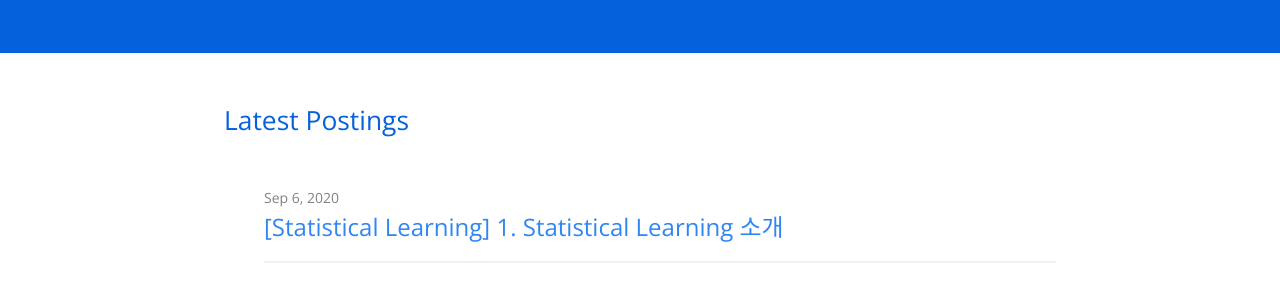
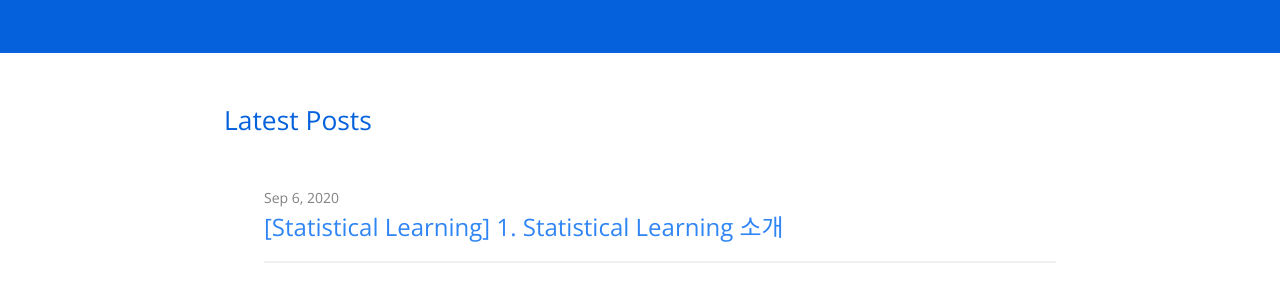
Before and after one commit to hcnoh/hcnoh.github.io, a Jekyll site: the page built from index.md, in a window 1280 px wide. Shown: the part 320-620 px from the top of the page. Built offline with Jekyll 4.4.1, drawn with Linux system fonts in a browser that asks for light colours.

Commit message:
modified home.html.

```diff
--- a/_layouts/home.html
+++ b/_layouts/home.html
@@ -6,7 +6,7 @@ layout: default
 
   {{ content }}
 
-  <h2>Latest Postings</h2>
+  <h2>Latest Posts</h2>
 
   <div>&nbsp;</div>
 
```
